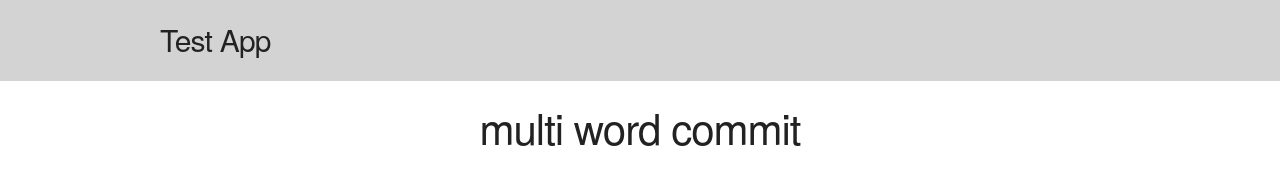
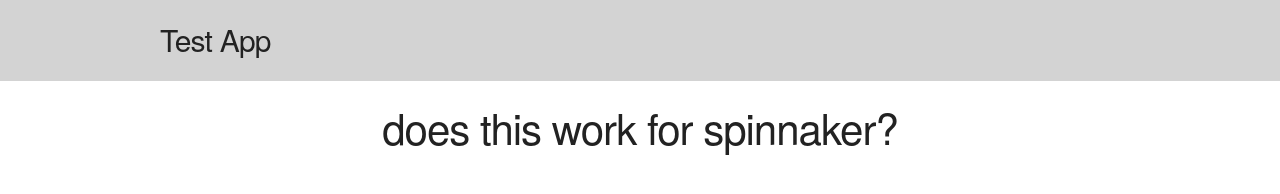
Before and after one commit to ryanwholey/test-app, a website: page app/public/index.html in a window 1280 px wide. Drawn offline with nearby package versions, Linux system fonts and the light colour scheme.

Commit message:
does this work for spinnaker?

```diff
--- a/app/public/index.html
+++ b/app/public/index.html
@@ -17,7 +17,7 @@
       <div class="container">
         <div class="row">
           <div class="column">
-            <h2 class="section" style="padding-top: 20px; display: flex; justify-content: center;">multi word commit</h2>
+            <h2 class="section" style="padding-top: 20px; display: flex; justify-content: center;">does this work for spinnaker?</h2>
           </div>
         </div>
       </div>
```
